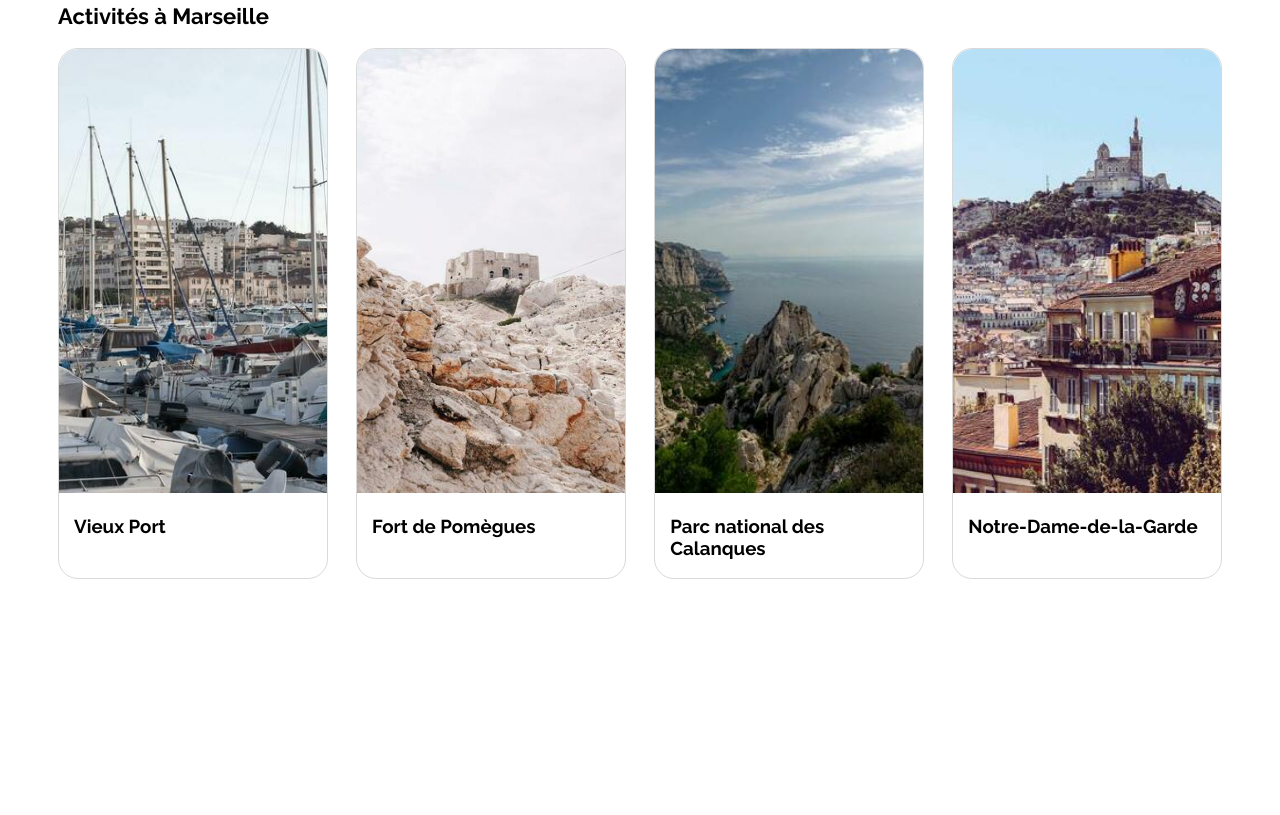
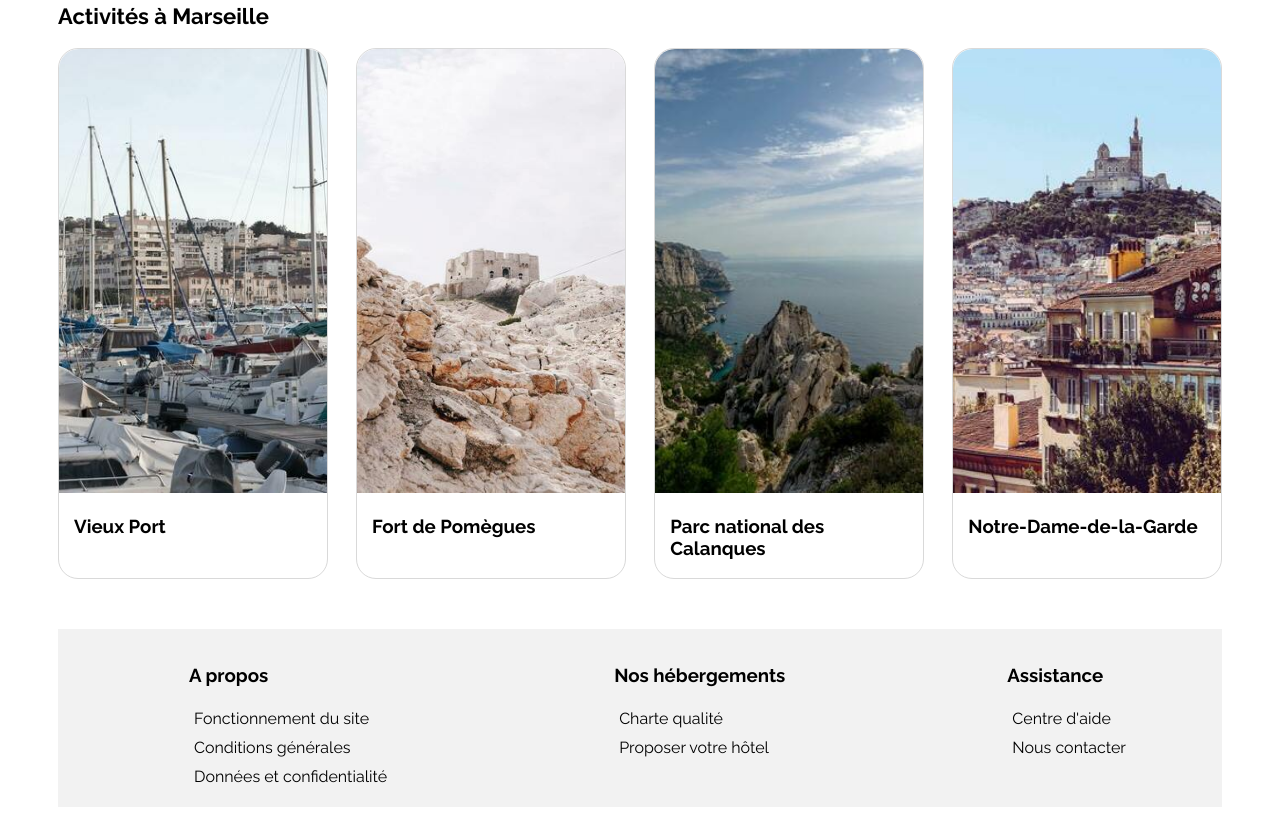
Before and after one commit to RezeeD/OC-P3_booki, a plain HTML site: page index.html in a window 1280 px wide. Shown: the part 1030-1845 px from the top of the page. Before the commit the page ends 1617 px from the top, so only its background shows below. Drawn offline with Linux system fonts and the light colour scheme.

Commit message:
ajout footer

```diff
--- a/css/style.css
+++ b/css/style.css
@@ -54,6 +54,7 @@ body {
 }
 
 header{
+
     display: flex;
     justify-content: space-between;
 }
@@ -325,6 +326,7 @@ fieldset{
     width: 23%;
     border-radius: 20px;
     border: 1px solid #D9D9D9;
+ box-shadow: 20px;
 
 }
  .activities img{
@@ -350,6 +352,24 @@ fieldset{
      flex-direction: row;
      justify-content: space-between;
  }
+
+ /**Footer**/
+
+.footer-container{
+    background-color: var(--main-bg-color);
+    display: flex;
+    justify-content: space-around;
+    margin-top: 50px;
+}
+
+ul{
+    list-style: none
+;
+}
+
+li{
+    padding: 5px;
+}
 
 /* Le code ci-dessous correspond à la version responsive uniquement */
 
--- a/index.html
+++ b/index.html
@@ -49,7 +49,6 @@
                     <p>Plus de 5oo logements sont disponible dans cette ville</p></div>
         </section>
 
-        <main>
         <div class="hebergements-and-populaires" >
             <section class="hebergements">
                 <div class="hebergements_title">
@@ -245,7 +244,7 @@
 
         <section class="activities" >
             <div class ="activities-title">
-                   <h2 id="Activites"> Activités à Marseille</h2></>
+                <h2 id="Activites"> Activités à Marseille</h2>
             </div>
             <div class="activities-container">
                 <div class=" activities-card">
@@ -274,31 +273,27 @@
                     <img src="./images/activites/florian-wehde.jpg" alt="Notre-Dame-de-la-Garde">
                     <div class="card-content">
                         <h3> Notre-Dame-de-la-Garde</h3>
-
                     </div>
                 </div>
             </div>
 
-    </div>
-    </div>
-    </section>
-
-        </main>
-
-        <!--<footer>
+            <footer>
                 <div class="footer-container">
                     <ul class="about">
+                       <h3> A propos</h3>
                         <li>Fonctionnement du site</li>
                         <li>Conditions générales</li>
-                    <li></li>
+                        <li>Données et confidentialité</li>
                     </ul>
                     <ul class="location">
-                    <li></li>
-                    <li></li>
+                       <h3>Nos hébergements</h3>
+                        <li>Charte qualité</li>
+                        <li>Proposer votre hôtel</li>
                     </ul>
                     <ul class="assistance">
-                    <li></li>
-                    <li></li>
+                       <h3>Assistance</h3>
+                        <li>Centre d'aide</li>
+                        <li>Nous contacter</li>
                     </ul>
 
                 </div>
@@ -306,7 +301,7 @@
 
 
             </footer>
-    </div>-->
+
                 </body>
 
 </html>
```
Lines whose indentation alone changed are shown as unchanged.
